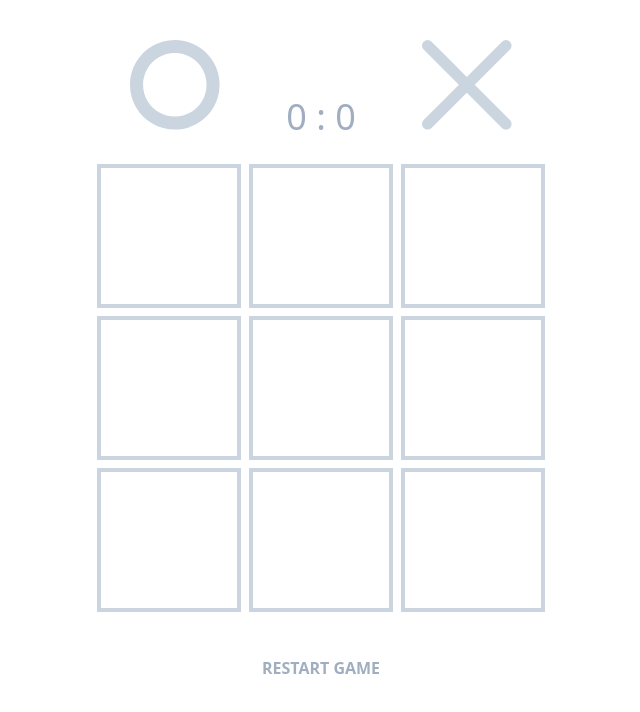
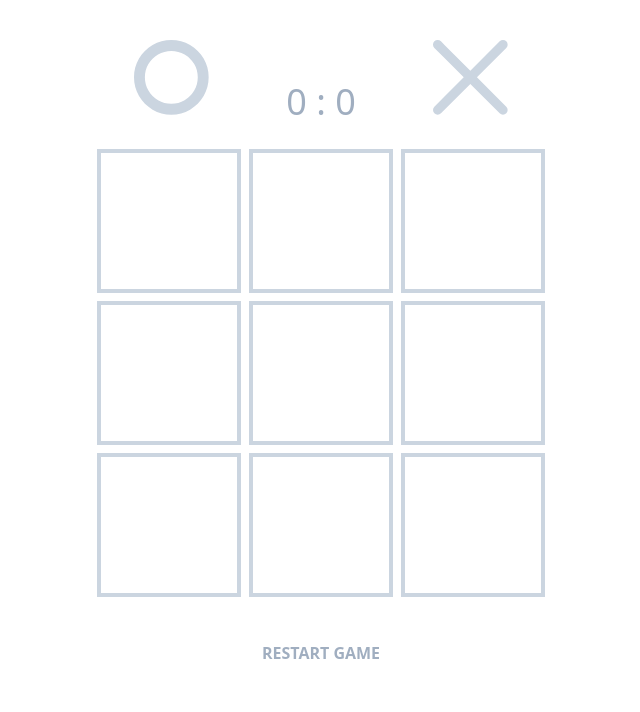
Before and after one commit to tompretty/tic_tac_toe, a Svelte app: page / in a window 1280 px wide. Shown: the top 712 px of the page, without its empty margins (319-959 px from the left). Built offline with nearby package versions, Linux system fonts and the light colour scheme.

Commit message:
Update scoreboard to prevent movement on score change

```diff
--- a/src/ScoreBoard.svelte
+++ b/src/ScoreBoard.svelte
@@ -6,12 +6,16 @@
   export let X;
 </script>
 
-<div class="flex justify-around items-baseline">
-  <div class="w-1/5">
-    <Nought />
+<div class="flex items-baseline">
+  <div class="w-1/3 flex justify-center">
+    <div class="w-1/2">
+      <Nought />
+    </div>
   </div>
-  <div class="text-4xl text-gray-500">{O} : {X}</div>
-  <div class="w-1/5">
-    <Cross />
+  <div class="w-1/3 flex justify-center text-4xl text-gray-500">{O} : {X}</div>
+  <div class="w-1/3 flex justify-center">
+    <div class="w-1/2">
+      <Cross />
+    </div>
   </div>
 </div>
```
